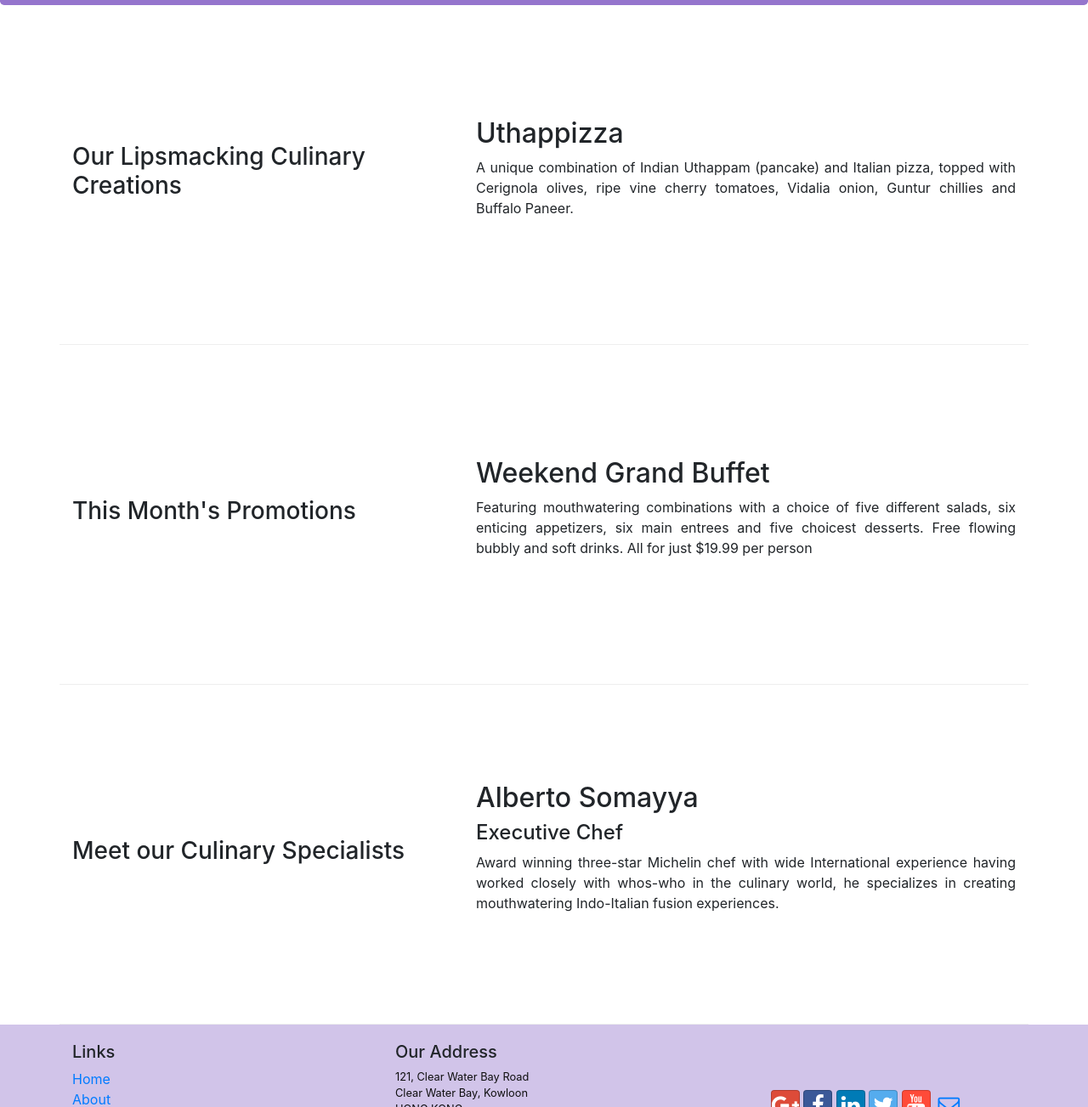
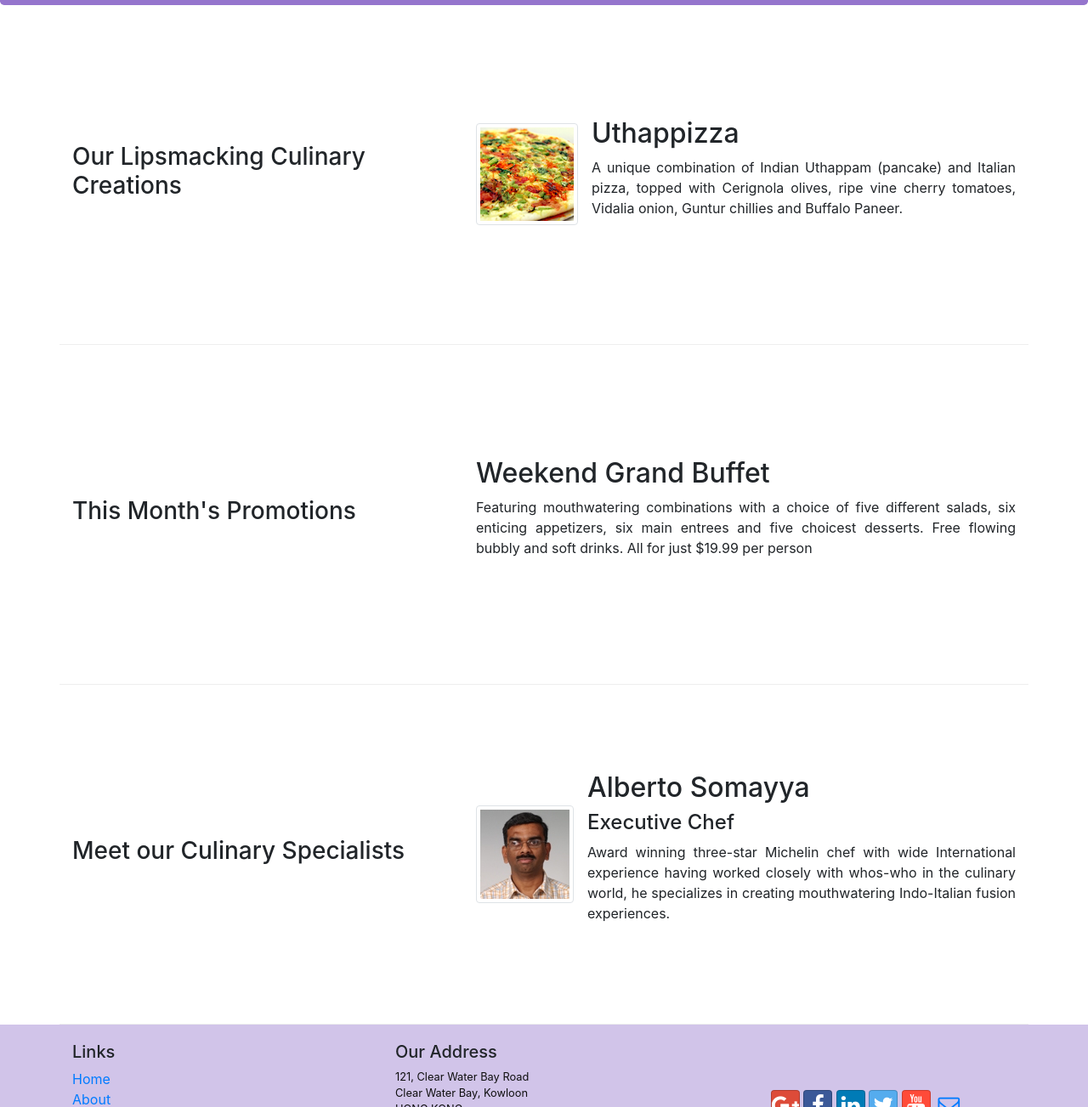
Before and after one commit to Karthik-Chowdary/Coursera-Full-Stack-Specialization-Front-End-Web-UI-Frameworks-and-Tools, a website: page Bootstrap4/conFusion/index.html in a window 1280 px wide. Shown: the part 304-1607 px from the top of the page at 85% size. Drawn offline with nearby package versions, Linux system fonts and the light colour scheme.

Commit message:
images and media

```diff
--- a/Bootstrap4/conFusion/index.html
+++ b/Bootstrap4/conFusion/index.html
@@ -52,8 +52,17 @@
                 <h3>Our Lipsmacking Culinary Creations</h3>
             </div>
             <div class = "col-sm col-md flex-first">
-                <h2>Uthappizza</h2>
-                <p>A unique combination of Indian Uthappam (pancake) and Italian pizza, topped with Cerignola olives, ripe vine cherry tomatoes, Vidalia onion, Guntur chillies and Buffalo Paneer.</p>
+                 <div class="media">
+                        <img class="d-flex mr-3 img-thumbnail align-self-center"
+                             src="img/uthappizza.png" alt="Uthappizza">
+                        <div class="media-body">
+                            <h2 class="mt-0">Uthappizza</h2>
+                            <p class="hidden-xs-down">A unique combination of Indian Uthappam (pancake) and
+                              Italian pizza, topped with Cerignola olives, ripe vine
+                              cherry tomatoes, Vidalia onion, Guntur chillies and
+                              Buffalo Paneer.</p>
+                        </div>
+                    </div>
             </div>
         </div>
 
@@ -73,10 +82,20 @@
                 <h3>Meet our Culinary Specialists</h3>
             </div>
             <div class = "col-sm col-md flex-first">
-                <h2>Alberto Somayya</h2>
-                <h4>Executive Chef</h4>
-                <p>Award winning three-star Michelin chef with wide International experience having worked closely with whos-who in the culinary world, he specializes in creating mouthwatering Indo-Italian fusion experiences. </p>
-            </div>
+                    <div class="media">
+                            <img class="d-flex mr-3 img-thumbnail align-self-center"
+                                 src="img/alberto.png" alt="Alberto Somayya">
+                            <div class="media-body">
+                                <h2 class="mt-0">Alberto Somayya</h2>
+                                <h4>Executive Chef</h4>
+                                <p class="hidden-xs-down">Award winning three-star Michelin chef with wide
+                                 International experience having worked closely with
+                                 whos-who in the culinary world, he specializes in
+                                  creating mouthwatering Indo-Italian fusion experiences.
+                                 </p>
+                            </div>
+                        </div>
+                    </div>
         </div>
     </div>
 
```
Also changed, not shown: Bootstrap4/conFusion/aboutus.html (+4 -1 lines), Bootstrap4/conFusion/img/alberto.png (added), Bootstrap4/conFusion/img/buffet.png (added), Bootstrap4/conFusion/img/logo.png (added), Bootstrap4/conFusion/img/uthappizza.png (added).
